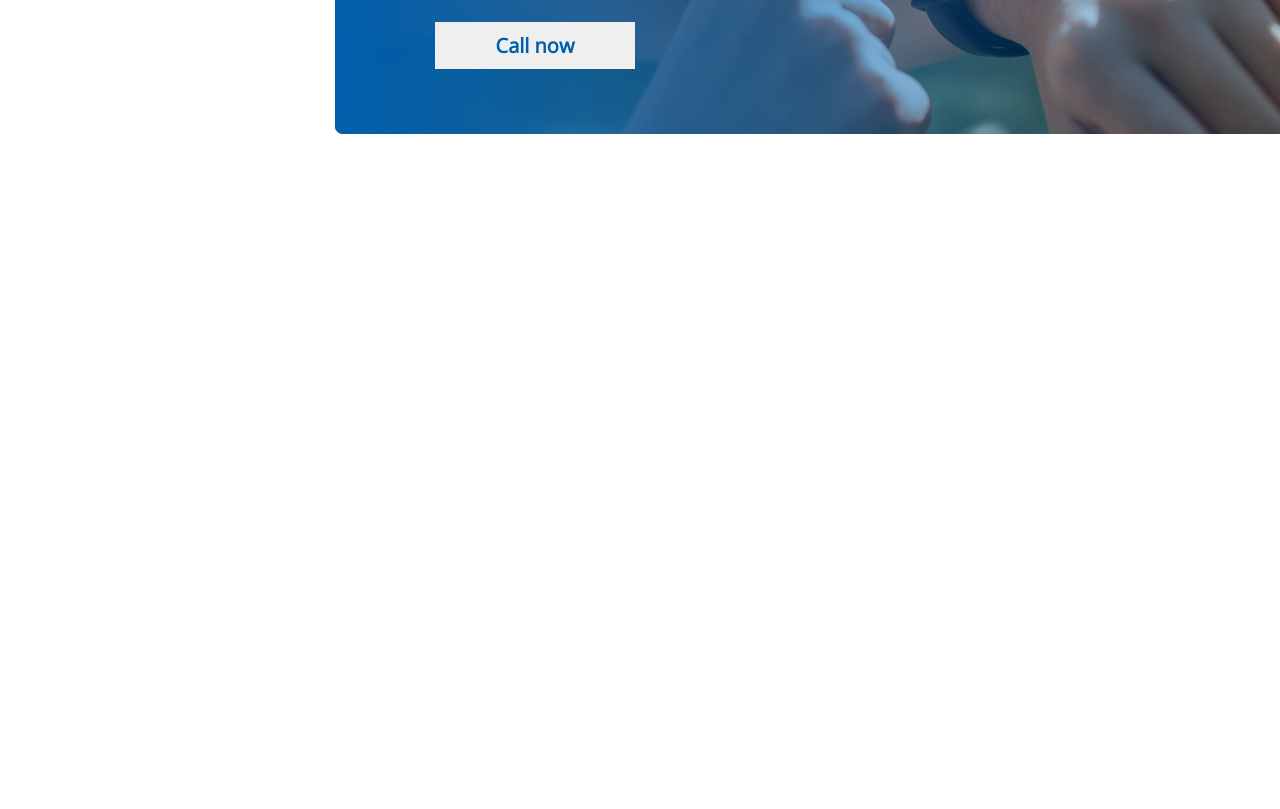
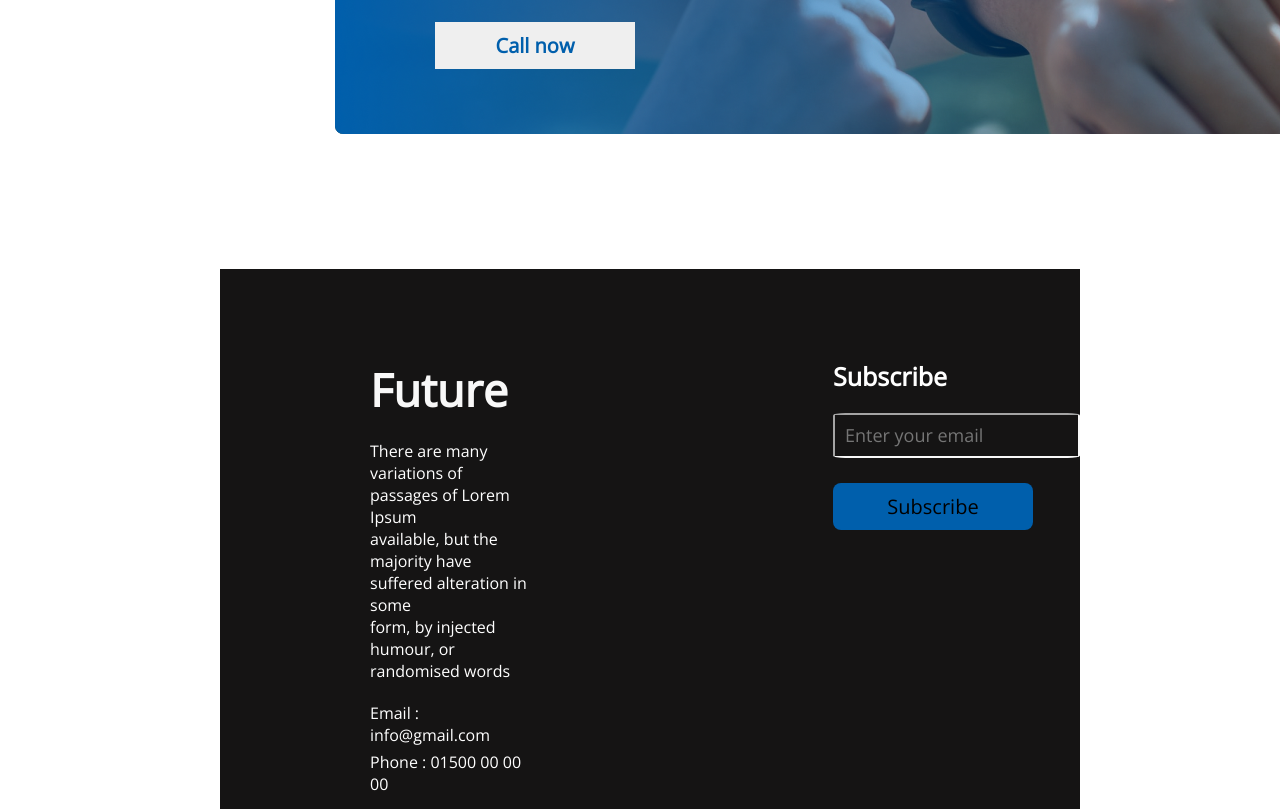
Before and after one commit to Rashed12133/assignment-one, a plain HTML site: page new year/index.html in a window 1280 px wide. Shown: the part 2440-3249 px from the top of the page. Before the commit the page ends 2709 px from the top, so only its background shows below. Drawn offline with nearby package versions, Linux system fonts and the light colour scheme.

Commit message:
first commit

```diff
--- a/new year/index.html
+++ b/new year/index.html
@@ -84,7 +84,18 @@
   </div>
   </main>
   <footer>
-
+<div class="footer-element">
+   <div class="future">
+    <h1 class="future-caption"><b>Future</b></h1>
+    <p class="future-details">There are many variations of passages of Lorem Ipsum <br>available, but the majority have suffered alteration in some <br>form, by injected humour, or randomised words </p> <p class="email-details">Email : info@gmail.com</p> <p class="phone-details">Phone : 01500 00 00 00</p>
+    <p class="imaages"><img src="../images/icons/fb.png" alt=""> <img src="../images/icons/youtube.png" alt="">  <img src="../images/icons/twitter.png" alt=""></p>
+   </div>
+   <div class="subscribe">
+    <h1 class="subs-caption"><b>Subscribe</b></h1>
+    <input class="email-me" type="email" placeholder="Enter your email"> <br>
+    <button class="btn-secondary">Subscribe</button>
+   </div>
+</div>
   </footer>
 </body>
 </html>
--- a/new year/style.css
+++ b/new year/style.css
@@ -117,3 +117,87 @@ margin-bottom: 20px;
      background-image: url(../images/watch.png);
 
 }
+ /*footer */
+
+
+.footer-element{
+    display: flex;
+    gap: 300px;
+    margin-left:220px ;
+    margin: top 130px;
+    margin-right: 200px;
+
+    background-color: #151414;
+
+}
+
+.future{
+    text-align: left;
+    margin-top: 90px;
+    margin-left: 150px;
+    margin-bottom: 50px;
+}
+.future-caption{
+    margin-bottom: 20px;
+    font-weight: 700;
+font-size: 45px;
+ color: #F8F8F8;
+
+}
+.future-details{
+    margin-bottom: 20px;
+    font-weight: 400;
+font-size: 16px;
+ color: #FFFFFF;
+
+}
+.email-details{
+    font-weight: 400;
+    font-size: 16px;
+     color: #FFFFFF;
+     margin-top: 5px;
+
+}
+.phone-details{
+    font-weight: 400;
+    font-size: 16px;
+     color: #FFFFFF;
+     margin-top: 5px;
+       margin-bottom: 20px;
+}
+.subscribe{
+    margin-bottom: 20px;
+    text-align: left;
+
+    margin-top: 90px;
+
+    margin-bottom: 50px;
+}
+.subs-caption{
+    margin-bottom: 20px;
+    font-weight: 600;
+font-size: 25px;
+ color: #FFFFFF;
+
+}
+.email-me{
+     border-color: #F8F8F8;
+    border-radius:5%;
+    background-color: #151414;
+    font-weight: 400;
+    font-size: 18px;
+    line-height: 21px;
+    color: #F3F3F3;
+    padding: 10px 5px 10px 10px;
+
+
+}
+.btn-secondary{
+    margin-top: 25px;
+    font-size: 20px;
+    padding: 10px;
+    width: 200px;
+    border: none;
+    background: #005FAC;
+    border-radius: 8px;
+}
```
Also changed, not shown: 1 other file.
